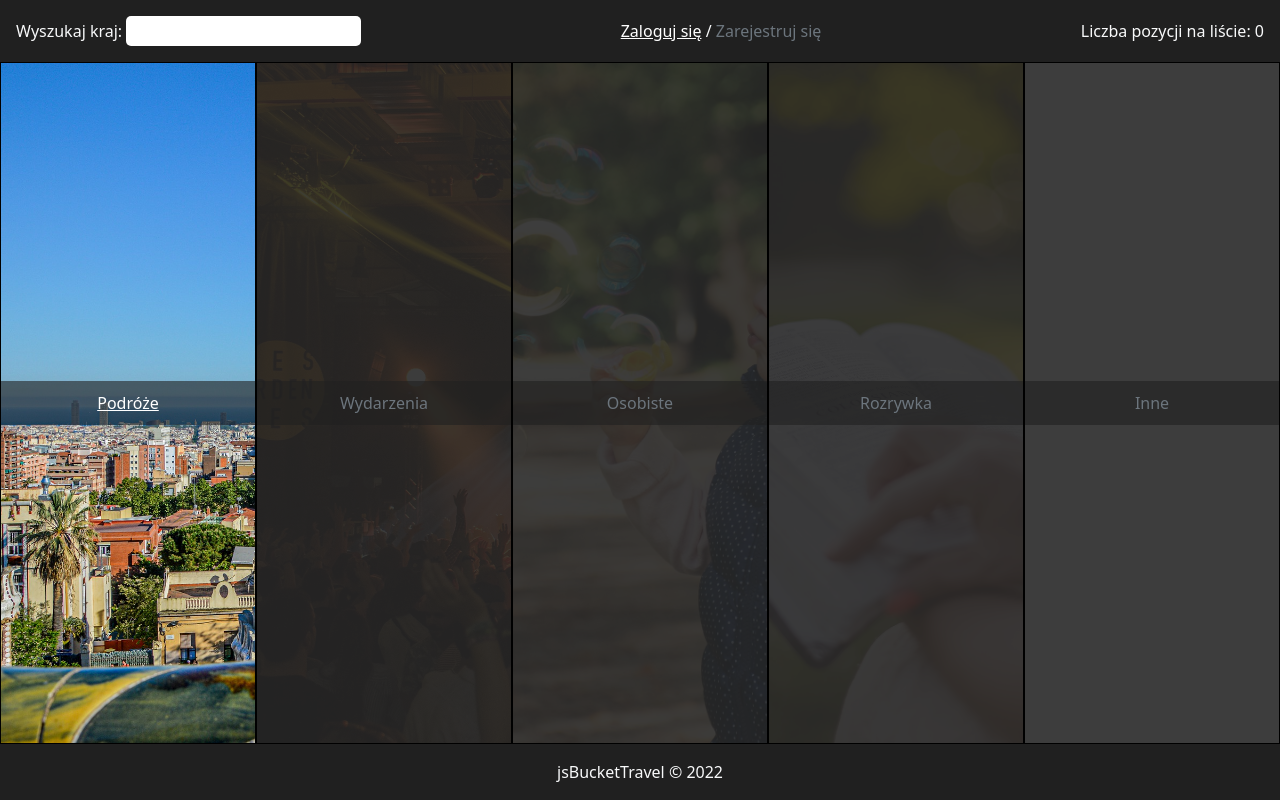
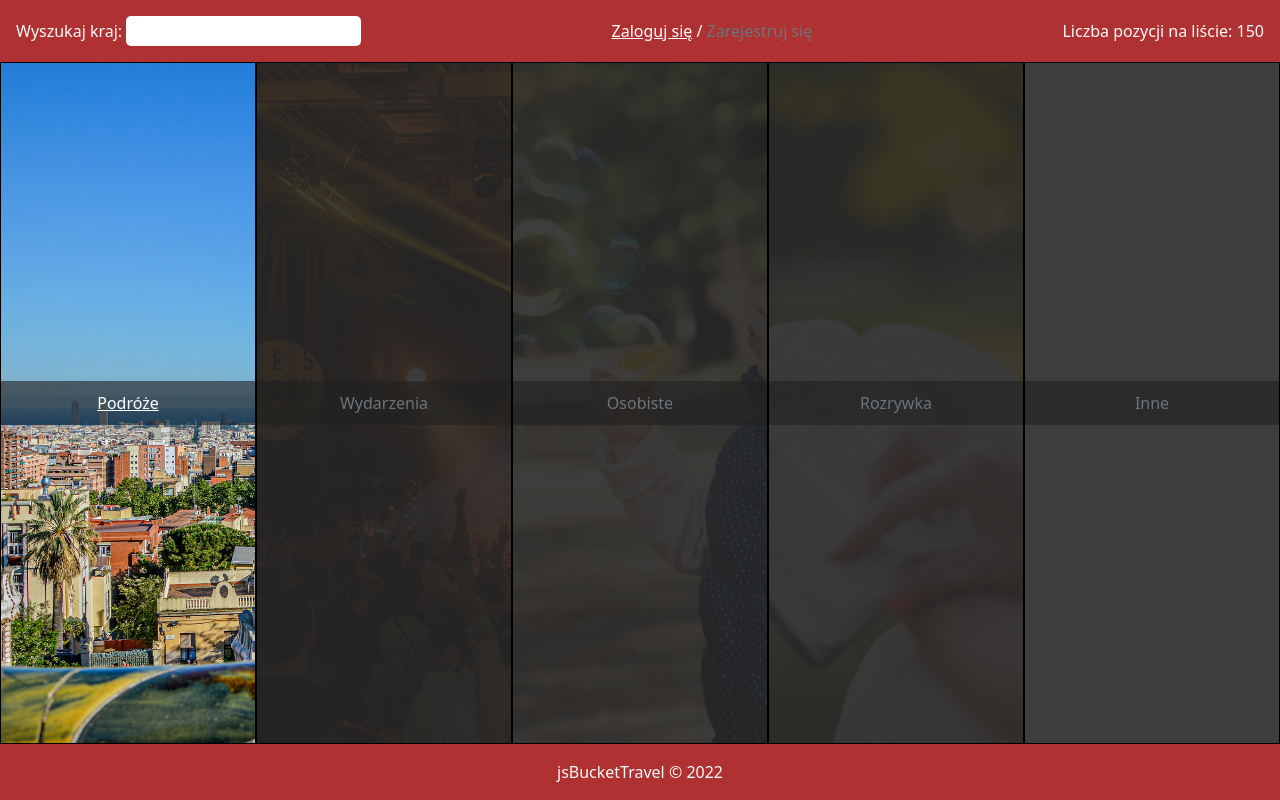
Before and after one commit to RadoslawMikus/jsBucketTravel, a website built with webpack: page src/index.html in a window 1280 px wide. Built offline with nearby package versions, Linux system fonts and the light colour scheme; files whose address does not match are found by name.

Commit message:
Testing new branch

```diff
--- a/src/index.html
+++ b/src/index.html
@@ -19,7 +19,7 @@
         <a href="logowanie.html">Zaloguj się</a> /
         <span class="text-muted">Zarejestruj się</span>
       </div>
-      <div class="quantity">Liczba pozycji na liście: 0</div>
+      <div class="quantity">Liczba pozycji na liście: 150</div>
     </nav>
 
     <div class="container-fluid p-0">
--- a/src/main.scss
+++ b/src/main.scss
@@ -3,7 +3,7 @@
 @import "./components/styles/modal.scss";
 @import "./components/styles/zoom.scss";
 
-$bgColor: #202020;
+$bgColor: #af3131;
 
 // General
 // --------------------------
```
Also changed, not shown: dist/index.html, dist/main.css.
